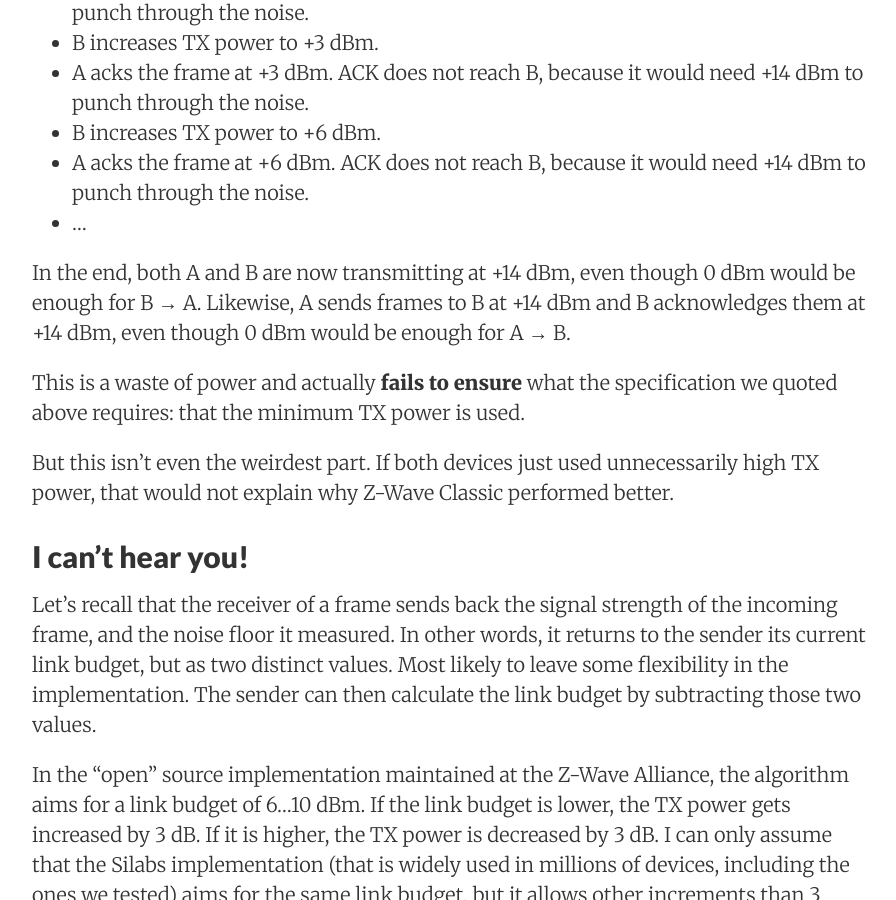
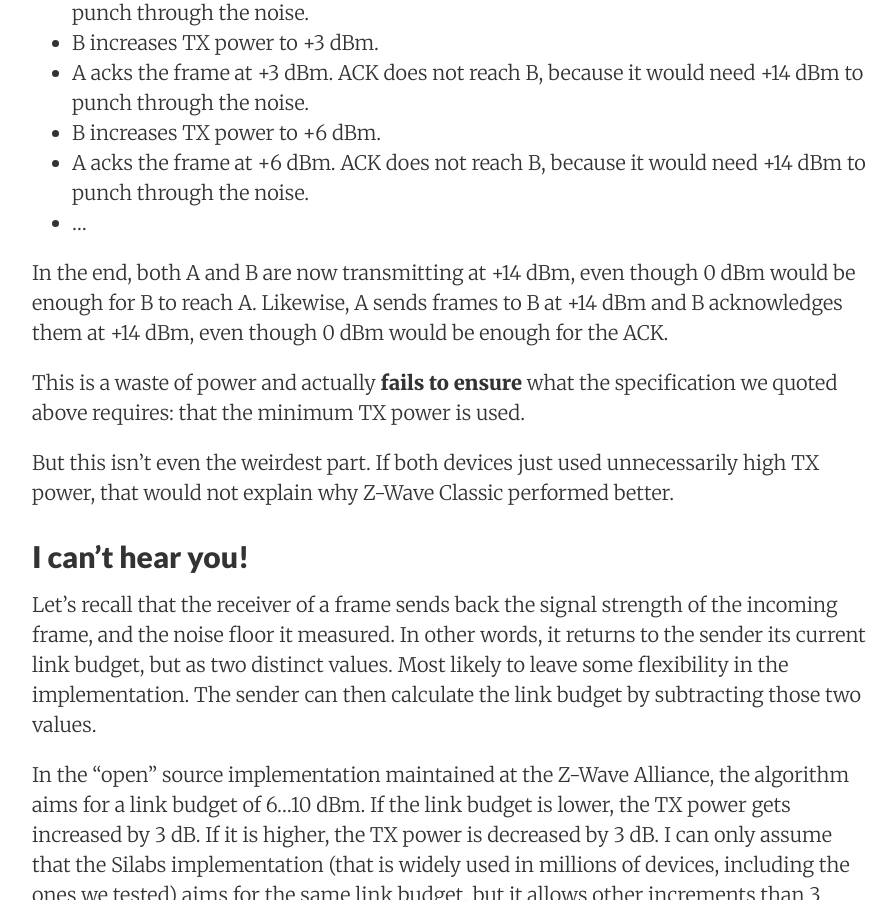
Before and after one commit to zwave-js/blog, a Jekyll site: the page built from _posts/2025-08-01-zwave-not-so-long-range.md, in a window 1280 px wide and 900 px high, scrolled down 3991 px. Shown: the whole window, without its empty margins (188-1084 px from the left). Built offline with Jekyll 4.4.1, drawn with Linux system fonts in a browser that asks for light colours; nearby versions of some CDN libraries; comment, search, counter and statistics services are not loaded.

Commit message:
fix typo

```diff
--- a/_posts/2025-08-01-zwave-not-so-long-range.md
+++ b/_posts/2025-08-01-zwave-not-so-long-range.md
@@ -67,7 +67,7 @@
 - A acks the frame at +6 dBm. ACK does not reach B, because it would need +14 dBm to punch through the noise.
 - ...
 
-In the end, both A and B are now transmitting at +14 dBm, even though 0 dBm would be enough for B → A. Likewise, A sends frames to B at +14 dBm and B acknowledges them at +14 dBm, even though 0 dBm would be enough for A → B.
+In the end, both A and B are now transmitting at +14 dBm, even though 0 dBm would be enough for B to reach A. Likewise, A sends frames to B at +14 dBm and B acknowledges them at +14 dBm, even though 0 dBm would be enough for the ACK.
 
 This is a waste of power and actually **fails to ensure** what the specification we quoted above requires: that the minimum TX power is used.
 
```
